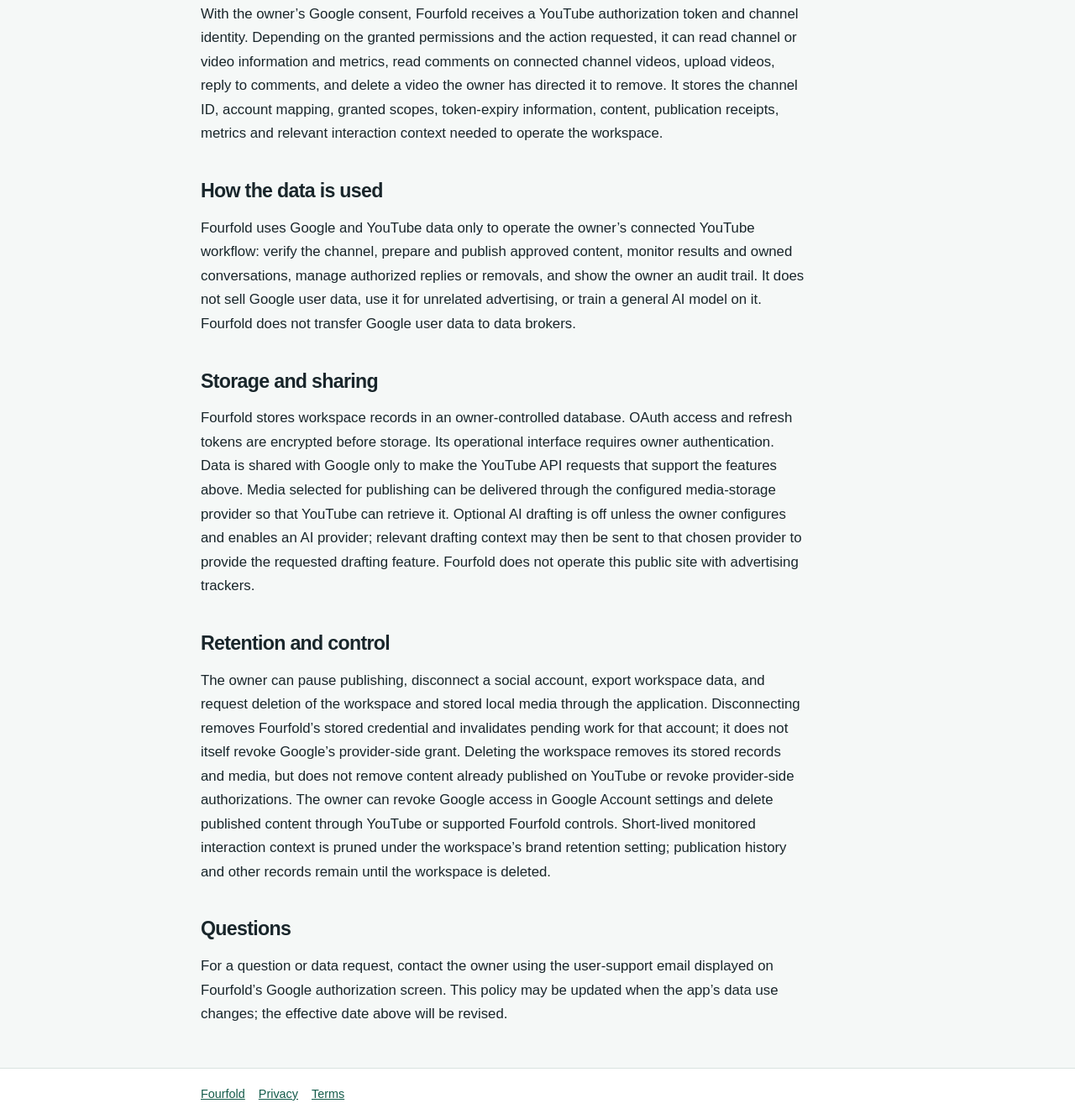
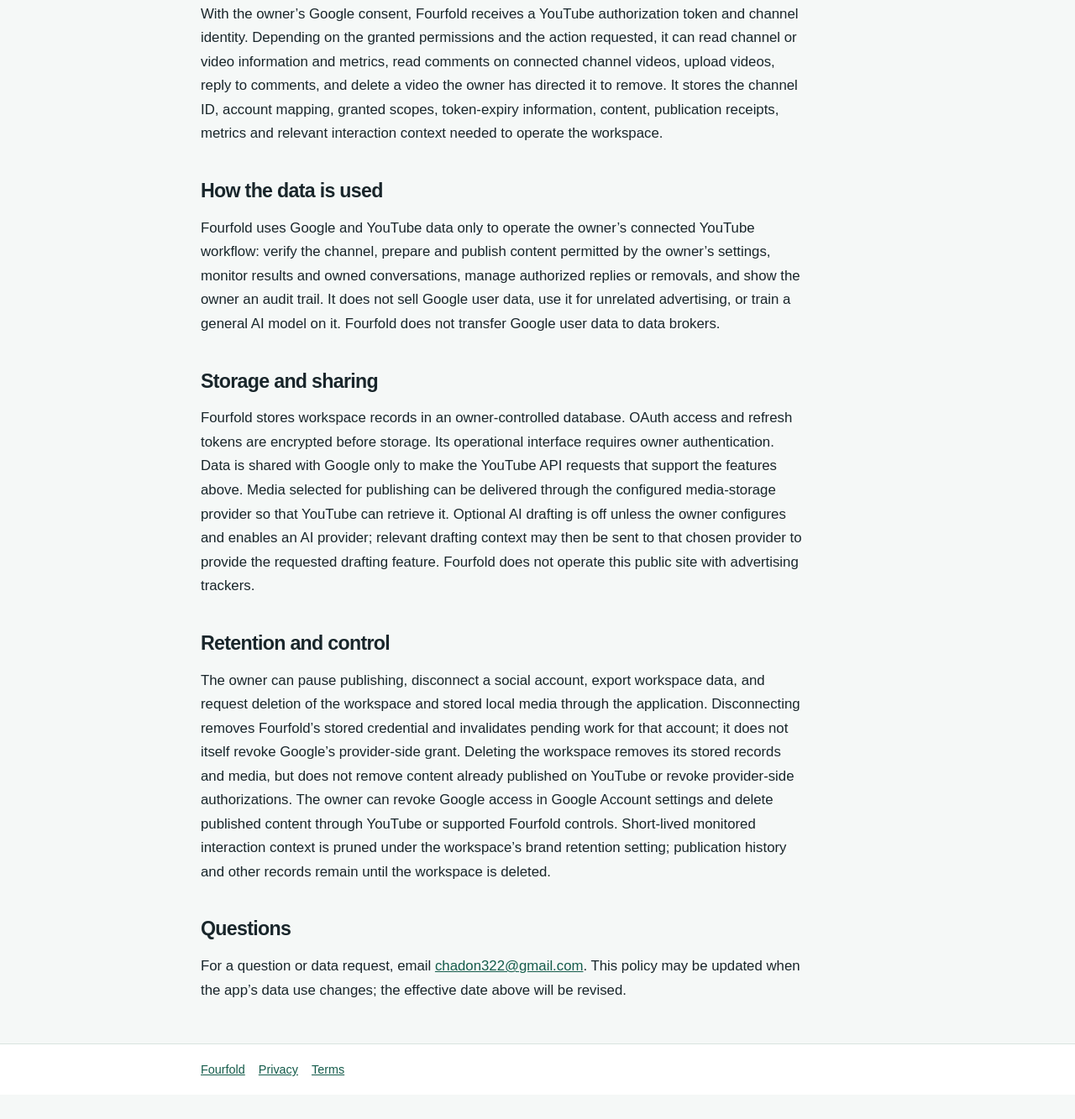
Before and after one commit to chadon32/fourfold-oauth-info, a plain HTML site: page privacy/index.html in a window 1280 px wide. Shown: the part 537-1870 px from the top of the page at 84% size. After the commit the page ends 1841 px from the top, so only its background shows below. Drawn offline with Linux system fonts and the light colour scheme.

Commit message:
Clarify authorized publishing and support contact

```diff
--- a/privacy/index.html
+++ b/privacy/index.html
@@ -3,8 +3,8 @@
 <header><div class="wrap"><a class="brand" href="/">Fourfold</a><nav aria-label="Main navigation"><a href="/">Overview</a><a href="/privacy/" aria-current="page">Privacy</a><a href="/terms/">Terms</a></nav></div></header>
 <main class="wrap"><p class="eyebrow">Fourfold</p><h1>Privacy policy</h1><p class="muted">Effective September 24, 2026</p><p>Fourfold is a private social-media management application operated for one authorized owner and four separate brands. This policy explains its handling of connected social account data, including data received through Google and the YouTube Data API. This public information site does not ask for a sign-in and does not itself collect account credentials.</p>
 <h2>Data Fourfold accesses</h2><p>With the owner’s Google consent, Fourfold receives a YouTube authorization token and channel identity. Depending on the granted permissions and the action requested, it can read channel or video information and metrics, read comments on connected channel videos, upload videos, reply to comments, and delete a video the owner has directed it to remove. It stores the channel ID, account mapping, granted scopes, token-expiry information, content, publication receipts, metrics and relevant interaction context needed to operate the workspace.</p>
-<h2>How the data is used</h2><p>Fourfold uses Google and YouTube data only to operate the owner’s connected YouTube workflow: verify the channel, prepare and publish approved content, monitor results and owned conversations, manage authorized replies or removals, and show the owner an audit trail. It does not sell Google user data, use it for unrelated advertising, or train a general AI model on it. Fourfold does not transfer Google user data to data brokers.</p>
+<h2>How the data is used</h2><p>Fourfold uses Google and YouTube data only to operate the owner’s connected YouTube workflow: verify the channel, prepare and publish content permitted by the owner’s settings, monitor results and owned conversations, manage authorized replies or removals, and show the owner an audit trail. It does not sell Google user data, use it for unrelated advertising, or train a general AI model on it. Fourfold does not transfer Google user data to data brokers.</p>
 <h2>Storage and sharing</h2><p>Fourfold stores workspace records in an owner-controlled database. OAuth access and refresh tokens are encrypted before storage. Its operational interface requires owner authentication. Data is shared with Google only to make the YouTube API requests that support the features above. Media selected for publishing can be delivered through the configured media-storage provider so that YouTube can retrieve it. Optional AI drafting is off unless the owner configures and enables an AI provider; relevant drafting context may then be sent to that chosen provider to provide the requested drafting feature. Fourfold does not operate this public site with advertising trackers.</p>
 <h2>Retention and control</h2><p>The owner can pause publishing, disconnect a social account, export workspace data, and request deletion of the workspace and stored local media through the application. Disconnecting removes Fourfold’s stored credential and invalidates pending work for that account; it does not itself revoke Google’s provider-side grant. Deleting the workspace removes its stored records and media, but does not remove content already published on YouTube or revoke provider-side authorizations. The owner can revoke Google access in Google Account settings and delete published content through YouTube or supported Fourfold controls. Short-lived monitored interaction context is pruned under the workspace’s brand retention setting; publication history and other records remain until the workspace is deleted.</p>
-<h2>Questions</h2><p>For a question or data request, contact the owner using the user-support email displayed on Fourfold’s Google authorization screen. This policy may be updated when the app’s data use changes; the effective date above will be revised.</p></main>
+<h2>Questions</h2><p>For a question or data request, email <a href="mailto:chadon322@gmail.com">chadon322@gmail.com</a>. This policy may be updated when the app’s data use changes; the effective date above will be revised.</p></main>
 <footer><div class="wrap"><a href="/">Fourfold</a><a href="/privacy/">Privacy</a><a href="/terms/">Terms</a></div></footer></body></html>
```
Also changed, not shown: index.html (+1 -1 lines).
